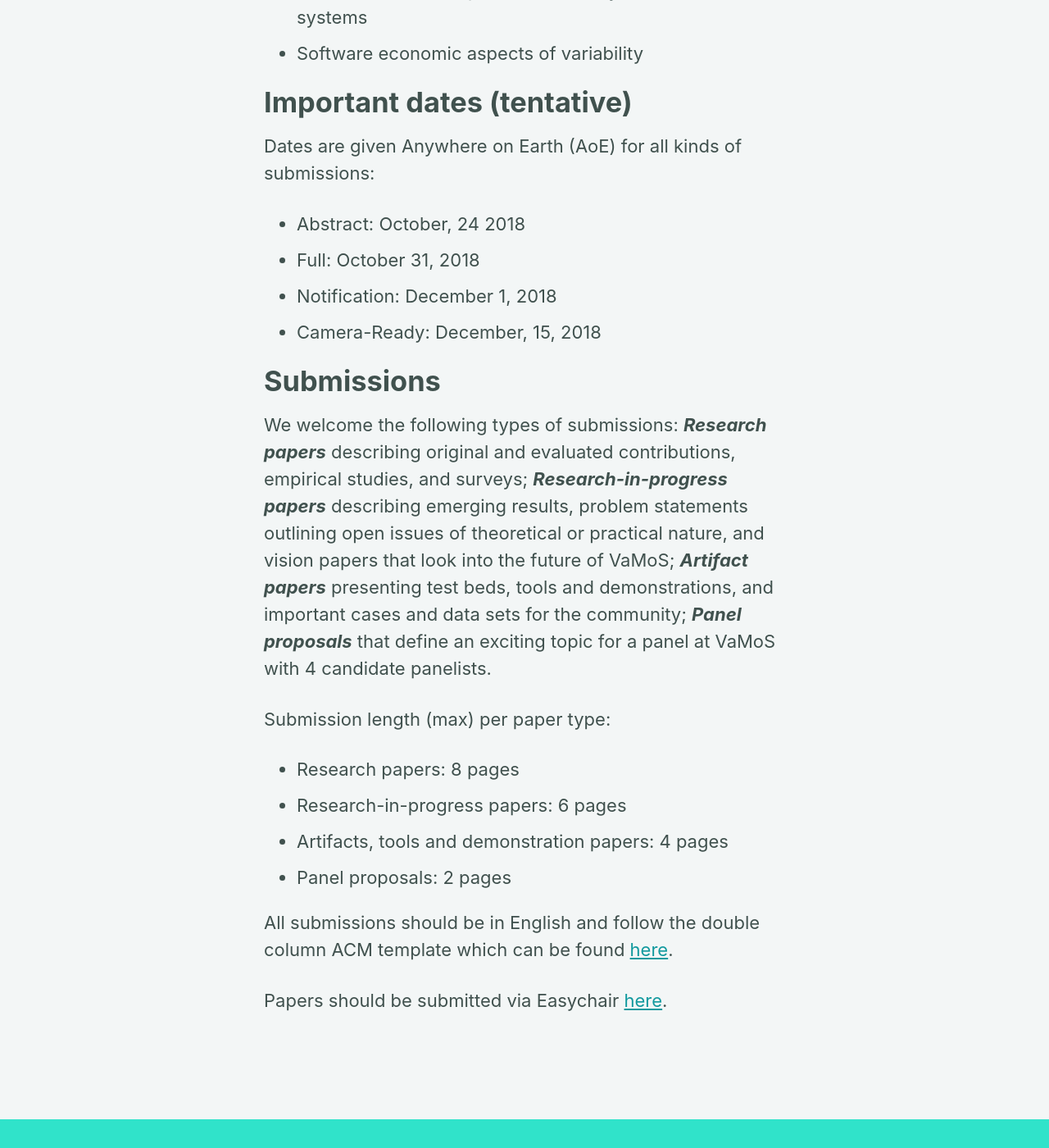
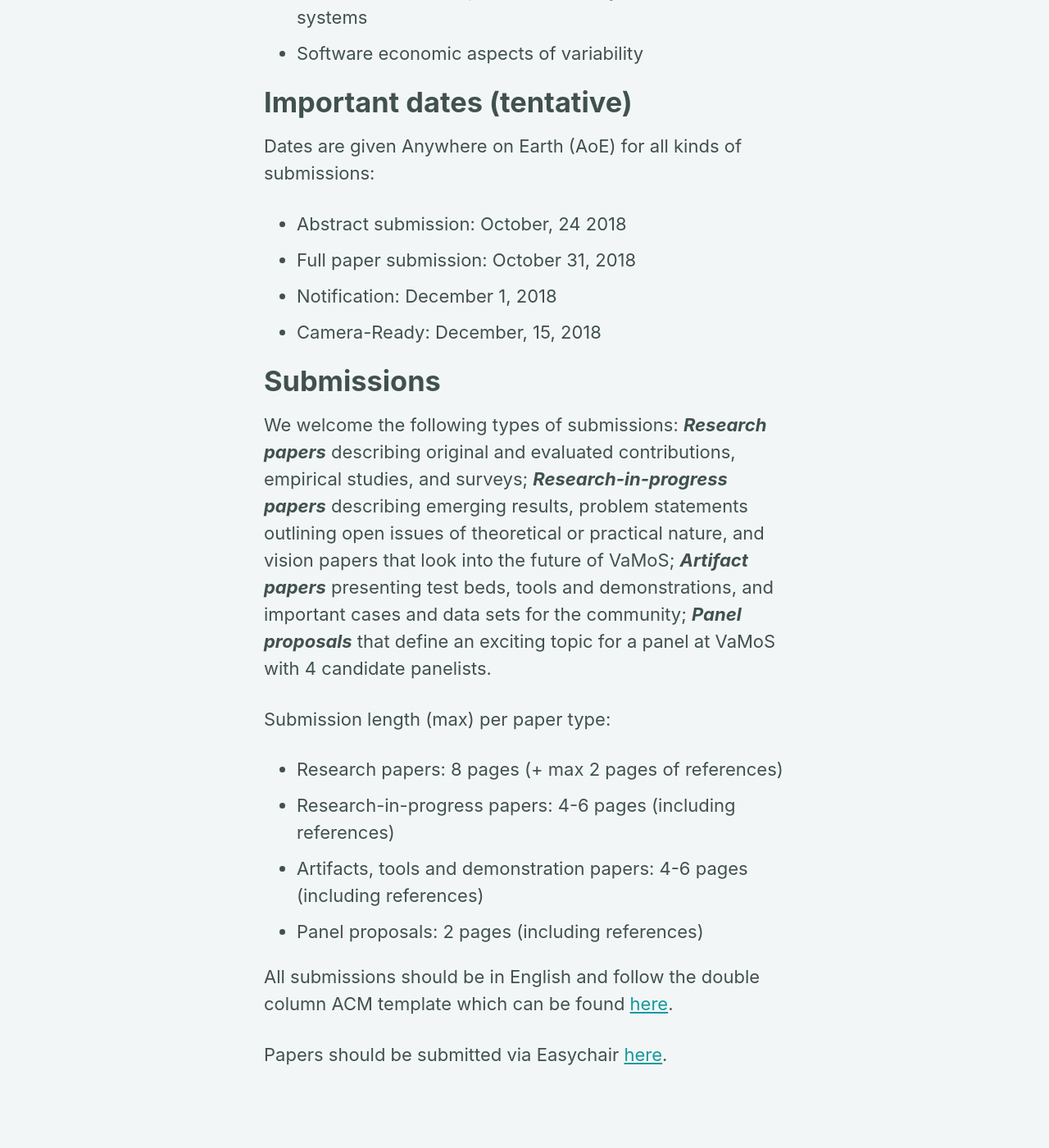
Before and after one commit to vamos2019/vamos2019.github.io, a Jekyll site: the page built from _pages/CFP.md, in a window 1280 px wide and 1400 px high, scrolled down 2751 px. Shown: the whole window at 82% size. Built offline with Jekyll 4.4.1, drawn with Linux system fonts in a browser that asks for light colours; nearby versions of some CDN libraries.

Commit message:
Updates requested by Danny

```diff
--- a/_includes/vamos2019_includes/pc_chairs.html
+++ b/_includes/vamos2019_includes/pc_chairs.html
@@ -28,7 +28,7 @@
             </div>
             <div class="danny">
                 <a href="https://people.cs.kuleuven.be/~danny.weyns/" class="portfolio-link" data-toggle="modal">
-                <img src="../img/danny.png" class="img-responsive img-centered img-org" alt="">Danny Weyns, <br>Katholieke Universiteit te Leuven, Belgium
+                <img src="../img/danny.png" class="img-responsive img-centered img-org" alt="">Danny Weyns, <br>Katholieke Universiteit Leuven, Belgium
                 </a>
             </div>
         </div>
--- a/_pages/CFP.md
+++ b/_pages/CFP.md
@@ -7,10 +7,15 @@ permalink:  /cfp/
 # Scope
 
 Variability has become a prominent facet of virtually every modern software-intensive system we engineer and use today. Variability can manifest itself in many different forms, ranging from platform support to configure a system aligned with the needs of a particular user or usage up to the ability of a system to autonomously reconfigure itself to maintain its quality goals while facing uncertain operating conditions. To effectively and efficiently exploit and manage variability it is crucial that it is treated as a first-class citizen throughout the life time of a system. Since its inception, the variability management community has devised many breakthroughs in the foundations that underly variability as well as its engineering principles and application to a broad variety domains and contexts.
+{: style="text-align: justify"}
+
 
 The ever changing landscape of software-intensive systems landscape raises new challenges to variability researchers and engineers. For example, machine learning techniques revolutionise decision making in various systems, in particular variability-intensive ones. The DeVops paradigm can exploit variability modelling and management when integrating features, code and tests in continuous integration and delivery cycles. The growing number of smart city applications that are currently rolled out necessarily need to rely on software that is capable to dynamically adapt itself when these systems face new situations. Variability can play a key role in managing this adaptivity in a trustworthy manner.
+{: style="text-align: justify"}
+
 
 Within this exciting landscape of technological progress, VaMoS 2019 aims to establish bridges between variability modelling communities and other fields, such as DeVops, Artificial Intelligence (AI), Self-Adaptation, and Internet-of-Things. To initiate such bridges, VaMoS will feature one panel on ***Variability and AI*** and invite for two other panels one via an ***open call***. Concretely, the VaMoS series aims to bring together researchers from different areas dedicated to mastering variability by presenting innovative solutions that tackle the open challenges, discuss tradeoffs and complementarities of various approaches, and demonstrate how stakeholders of different application domains can benefit for novel variability solutions. Topics include but are not limited to:
+{: style="text-align: justify"}
 
 
 * Variability management throughout the life cycle
@@ -37,8 +42,8 @@ Within this exciting landscape of technological progress, VaMoS 2019 aims to est
 
 Dates are given Anywhere on Earth (AoE) for all kinds of submissions:
 
-* Abstract:  October, 24 2018
-* Full:  October 31, 2018
+* Abstract submission:  October, 24 2018
+* Full paper submission:  October 31, 2018
 * Notification:  December 1, 2018
 * Camera-Ready:  December, 15, 2018
 
@@ -48,10 +53,10 @@ We welcome the following types of submissions: ***Research papers*** describing
 
 Submission length (max) per paper type:
 
-* Research papers:  8 pages
-* Research-in-progress papers: 6 pages
-* Artifacts, tools and demonstration papers: 4 pages
-* Panel proposals: 2 pages
+* Research papers:  8 pages (+ max 2 pages of references)
+* Research-in-progress papers: 4-6 pages (including references)
+* Artifacts, tools and demonstration papers: 4-6 pages (including references)
+* Panel proposals: 2 pages (including references)
 
 All submissions should be in English and follow the double column ACM template which can be found [here](https://www.acm.org/publications/proceedings-template).
 
```
